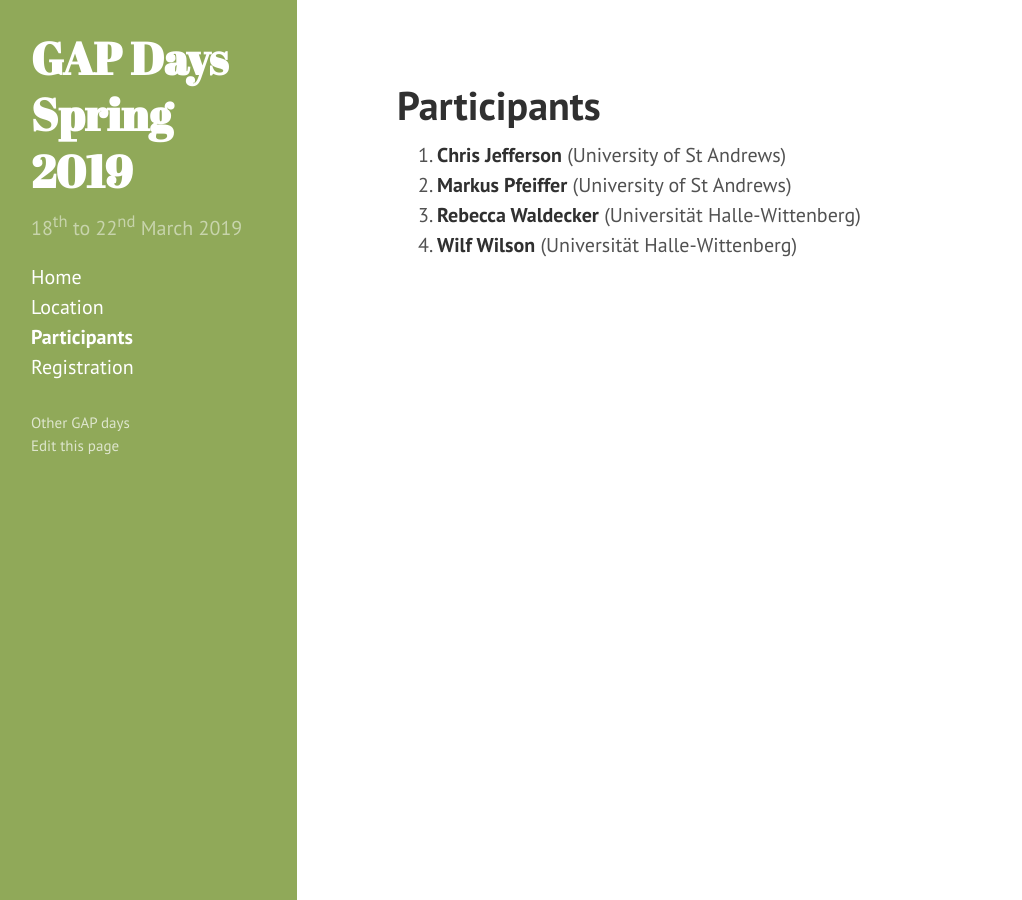
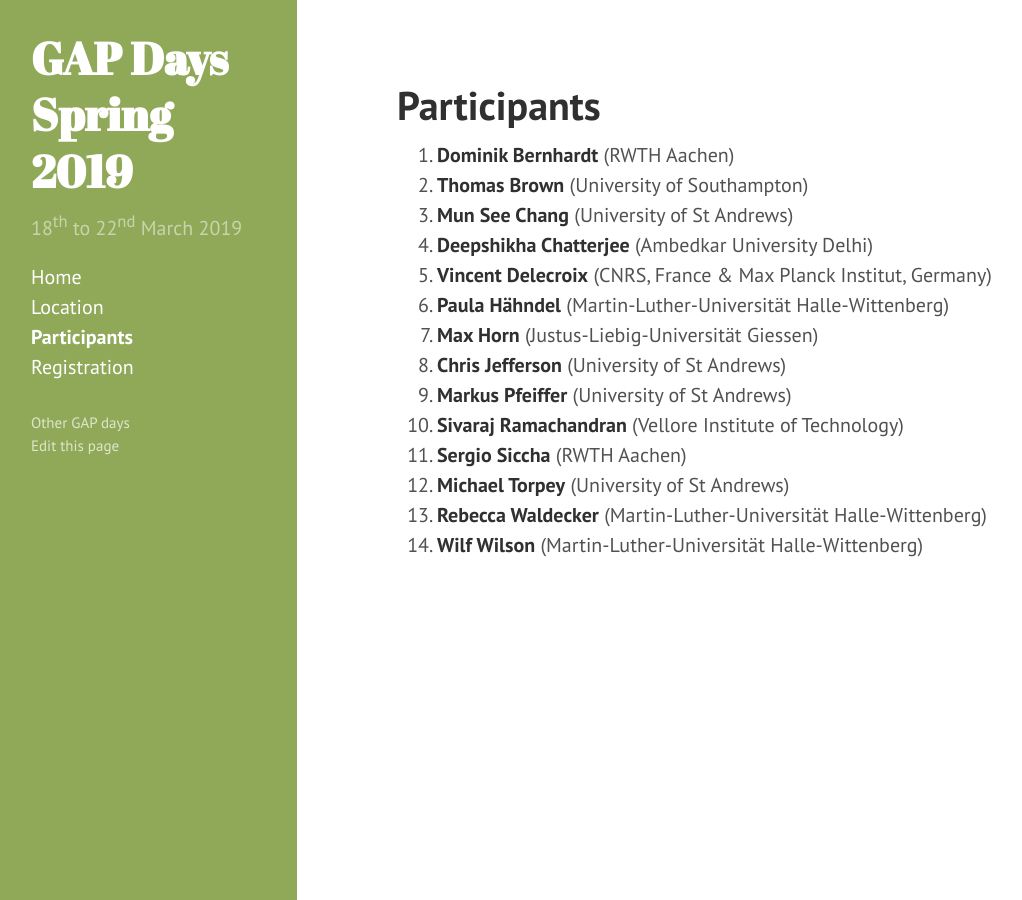
Before and after one commit to jesusmartinez-garcia/2020-01-21-colchester-workshop, a Jekyll site: the page built from participants.md, in a window 1280 px wide. Shown: the whole page, without its empty margins (3-1025 px from the left). Built offline with Jekyll 4.4.1, drawn with Linux system fonts in a browser that asks for light colours.

Commit message:
Update participants list

```diff
--- a/_data/participants.yml
+++ b/_data/participants.yml
@@ -1,11 +1,41 @@
+- name: Dominik Bernhardt
+  affiliation: RWTH Aachen
+
+- name: Thomas Brown
+  affiliation: University of Southampton
+
+- name: Mun See Chang
+  affiliation: University of St Andrews
+
+- name: Deepshikha Chatterjee
+  affiliation: Ambedkar University Delhi
+
+- name: Vincent Delecroix
+  affiliation: CNRS, France & Max Planck Institut, Germany
+
+- name: Paula Hähndel
+  affiliation: Martin-Luther-Universität Halle-Wittenberg
+
+- name: Max Horn
+  affiliation: Justus-Liebig-Universität Giessen
+
 - name: Chris Jefferson
   affiliation: University of St Andrews
 
 - name: Markus Pfeiffer
   affiliation: University of St Andrews
 
+- name: Sivaraj Ramachandran
+  affiliation: Vellore Institute of Technology
+
+- name: Sergio Siccha
+  affiliation: RWTH Aachen
+
+- name: Michael Torpey
+  affiliation: University of St Andrews
+
 - name: Rebecca Waldecker
-  affiliation: Universität Halle-Wittenberg
+  affiliation: Martin-Luther-Universität Halle-Wittenberg
 
 - name: Wilf Wilson
-  affiliation: Universität Halle-Wittenberg
+  affiliation: Martin-Luther-Universität Halle-Wittenberg
```
